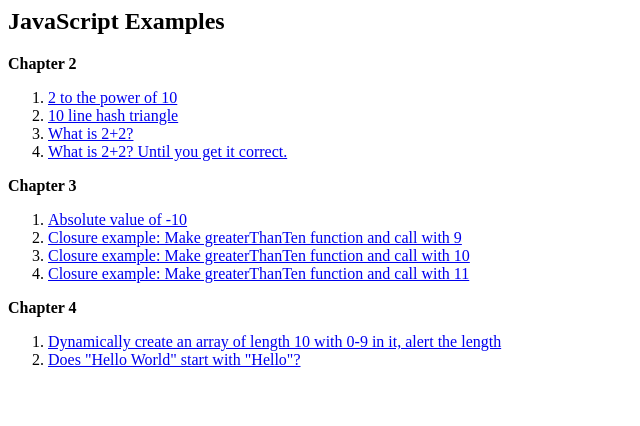
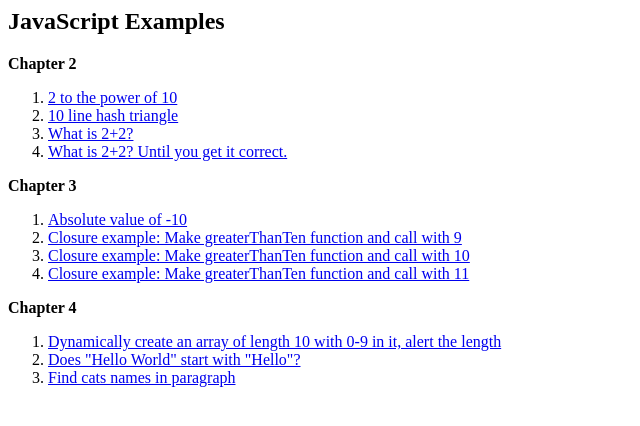
Before and after one commit to davet1985/eloquent-javascript, a plain HTML site: page index.html in a window 1280 px wide. Shown: the whole page, without its empty margins (0-640 px from the left). Drawn offline with Linux system fonts and the light colour scheme.

Commit message:
catsName added

```diff
--- a/example.js
+++ b/example.js
@@ -75,3 +75,8 @@ function startsWith(pString, pTest) {
   //note, this is a case sensitive check
   alert(pString.slice(0, pTest.length) == pTest);
 }
+
+function catsName(pParagraph) {
+  var names = pParagraph.slice(pParagraph.indexOf(":")+2).split(", ");
+  alert(names);
+}
--- a/index.html
+++ b/index.html
@@ -43,6 +43,9 @@
       <li>
         <a href="#" onclick="startsWith('Hello World', 'Hello');">Does "Hello World" start with "Hello"?</a>
       </li>
+      <li>
+        <a href="#" onclick="catsName('born 05/04/2006 (mother Lady Penelope): Red Lion, Doctor Hobbles the 3rd, Little Iroquois');">Find cats names in paragraph</a>
+      </li>
     </ol>
   </body>
 </html>
```
